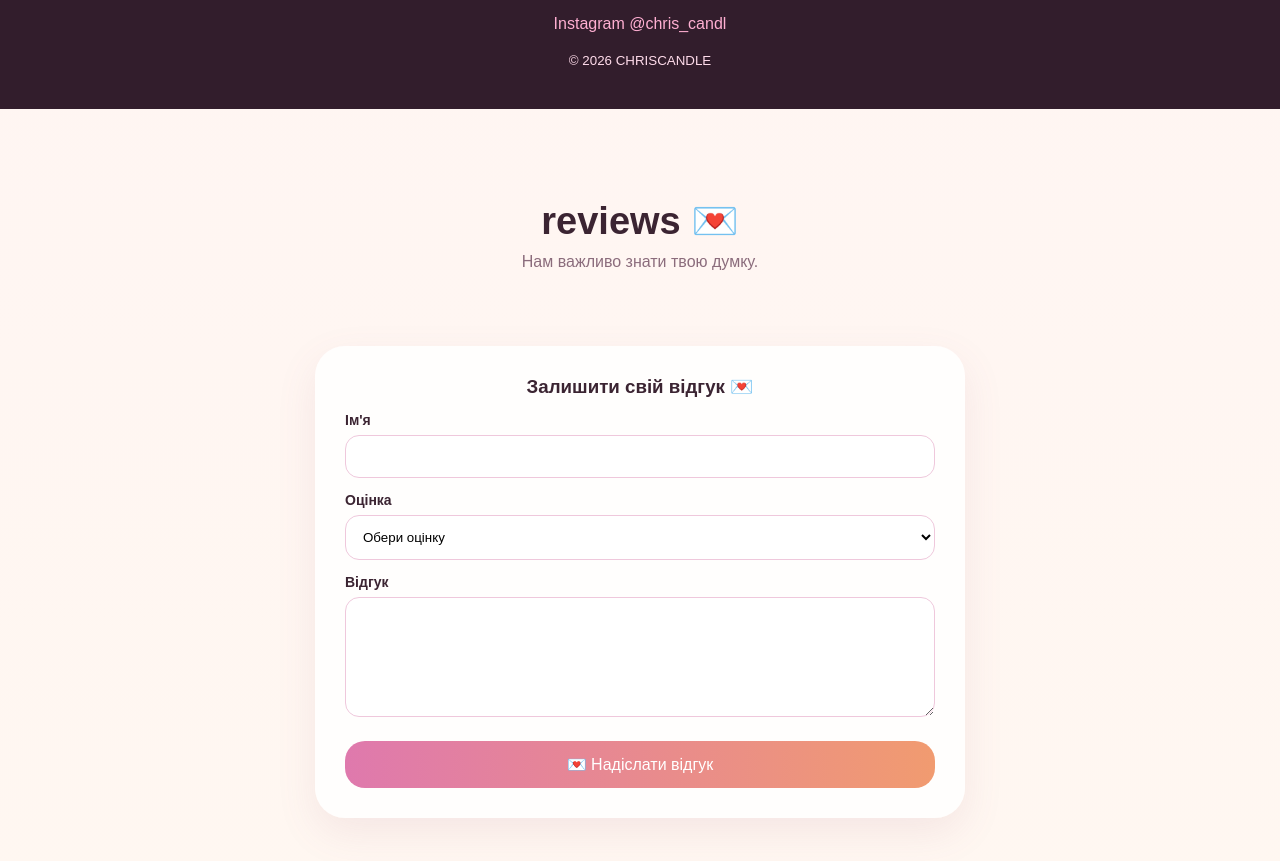
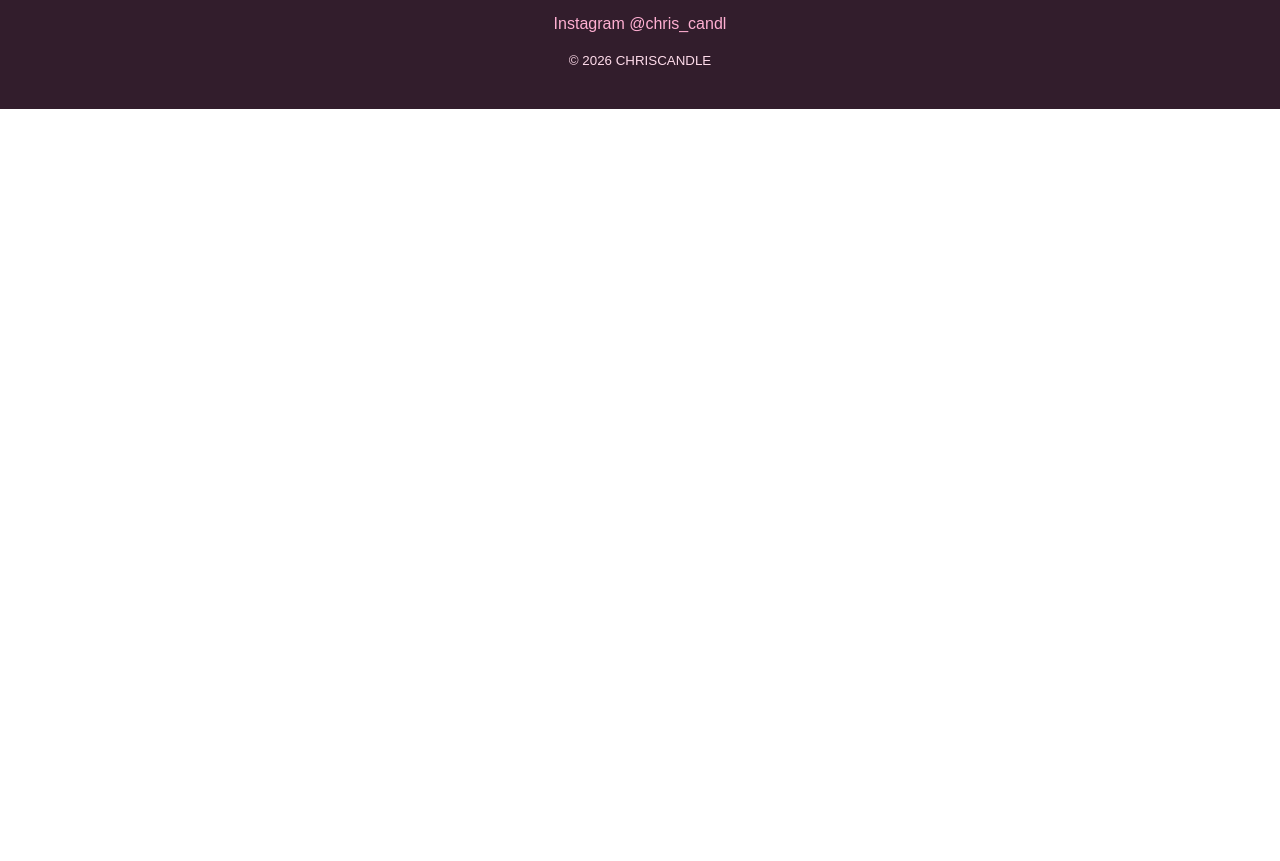
Before and after one commit to krisgaibova-alt/chriscandle, a website: page index.html in a window 1280 px wide. Shown: the part 6831-7692 px from the top of the page. After the commit the page ends 6940 px from the top, so only its background shows below. Drawn offline with Linux system fonts and the light colour scheme.

Commit message:
Update index.html

```diff
--- a/index.html
+++ b/index.html
@@ -1436,51 +1436,3 @@ document.getElementById("volume")
 
 </body>
 </html>
-<section class="section" id="reviews">
-
-  <h2 class="title">reviews 💌</h2>
-
-  <p class="subtitle">
-    Нам важливо знати твою думку.
-  </p>
-
-  <div class="reviews" id="reviewsList">
-  </div>
-
-  <div class="form-box">
-
-    <h3 style="text-align:center;margin-bottom:10px">
-      Залишити свій відгук 💌
-    </h3>
-
-    <form id="reviewForm">
-
-      <label>Ім'я</label>
-      <input id="reviewName" required>
-
-      <label>Оцінка</label>
-      <select id="rating" required>
-        <option value="">Обери оцінку</option>
-        <option value="5">★★★★★</option>
-        <option value="4">★★★★☆</option>
-        <option value="3">★★★☆☆</option>
-        <option value="2">★★☆☆☆</option>
-        <option value="1">★☆☆☆☆</option>
-      </select>
-
-      <label>Відгук</label>
-      <textarea id="reviewText" required></textarea>
-
-      <button class="submit">
-        💌 Надіслати відгук
-      </button>
-
-    </form>
-
-    <div class="success" id="reviewSuccess">
-      Дякуємо за твій відгук! 🩷
-    </div>
-
-  </div>
-
-</section>
```
